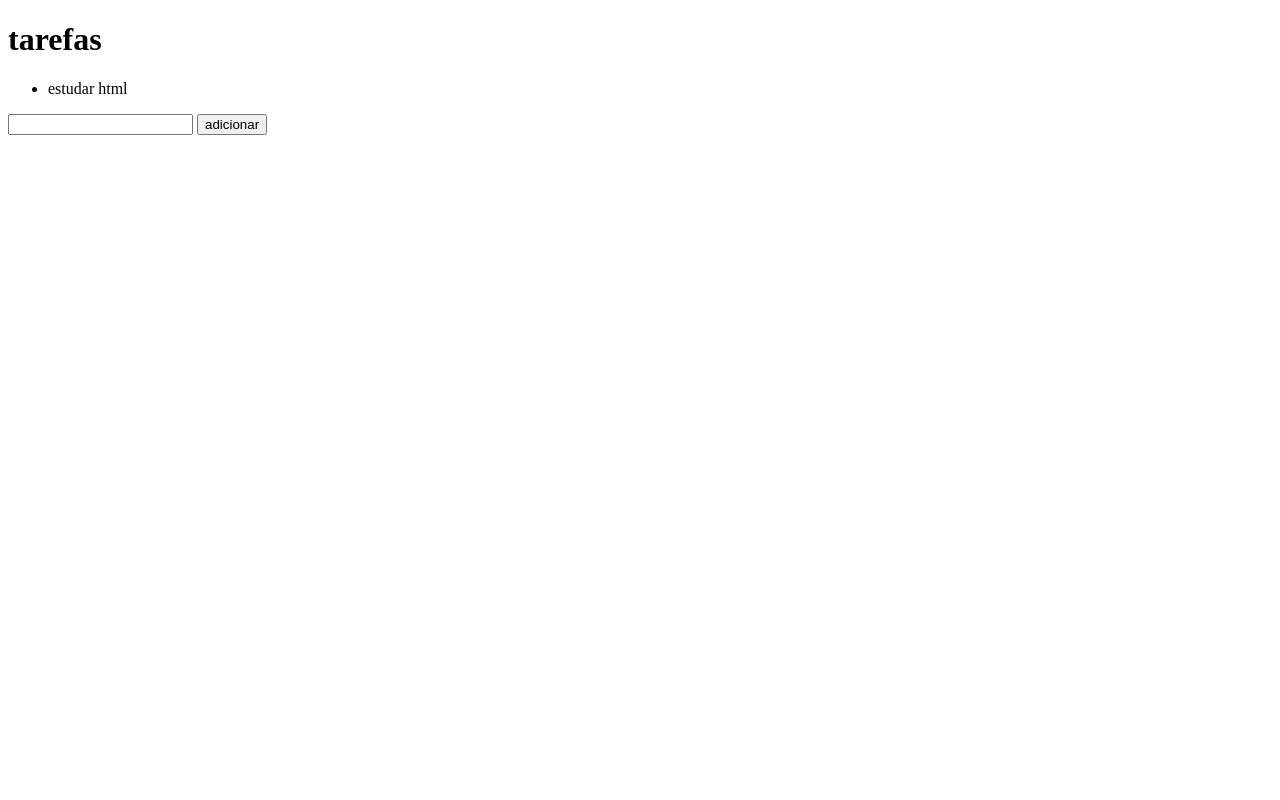
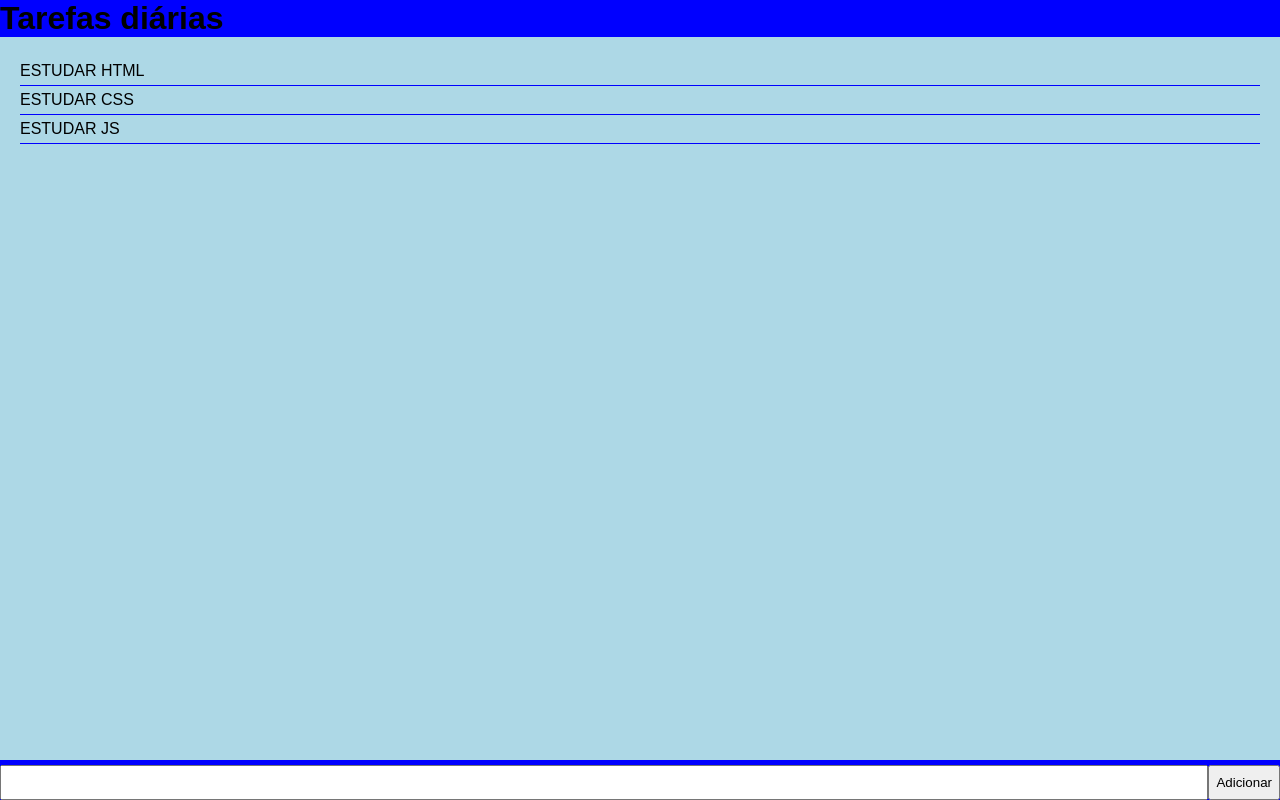
Before and after one commit to Marcos009-spec/lista-de-tarefas, a plain HTML site: page index.html in a window 1280 px wide. Drawn offline with Linux system fonts and the light colour scheme.

Commit message:
Update index.html

```diff
--- a/index.html
+++ b/index.html
@@ -1,31 +1,122 @@
 <!DOCTYPE html>
 <html lang="en">
 <head>
-    <meta charset="UTF-8">
-    <meta name="viewport" content="width=device-width, initial-scale=1.0">
-    <title>Lista de tarefa</title>
+    <title>Minhas tarefas</title>
+
+     <style>
+        *{
+            box-sizing: border-box;
+            margin: 0;
+        }
+     body{
+        border-radius: 10px solid blue;
+        min-height: 100vh;
+        font-family:Arial, Helvetica, sans-serif;
+        display: flex;
+        flex-direction: column;
+        background-color: blue;
+
+     }
+
+       header {
+        background-color: blue;
+        color: white;
+        text-transform: uppercase;
+        font-size: 20px;
+        text-align: center;
+        padding: 10px 0;
+       }
+
+
+
+
+
+
+    main {
+        flex: auto;
+        background:lightblue;
+        padding: 20px;
+        border-radius: 20;
+    }
+     main ul {
+        padding: 0;
+        list-style: none;
+     }
+
+
+     main li {
+        border-bottom: 1px solid blue;
+        padding: 5px 0;
+     }
+footer {
+
+    display: flex;
+    padding-top: 5px
+    ;
+
+}
+
+footer input {
+    flex: auto;
+    padding: 8px;
+}
+
+
+
+     </style>
+
+
+
+
 </head>
 <body>
-    <h1>tarefas</h1>
-    <ul id="tarefa-lista">
-        <li>estudar html</li>
-    </ul>
-    <input type="text" id="nova-tarefa">
-    <button onclick="add()">adicionar</button>
+    <head>
+        <h1>Tarefas diárias</h1>
+    </head>
+    <main>
+        <ul>
+        </ul>
+    </main>
+    <footer>
+        <input type="text">
+        <button onclick="add()">Adicionar</button>
+    </footer>
+
+
 
     <script>
+        // Estado da aplicação
+        const tarefas = [];
+        tarefas.push("ESTUDAR HTML");
+        tarefas.push("ESTUDAR CSS");
+        tarefas.push("ESTUDAR JS");
+        console.log(tarefas);
+
+
+
+
+       // alteradores de estado de aplicação
         function add() {
-            const ul = document.getElementById("tarefa-lista");
-            const input = document.getElementById("nova-tarefa");
+            const input = document.querySelector("input");
             const tarefa = input.value;
+            tarefas.push(tarefa);
+            input.value = "";
+            render();
+        }
+        // mostrar estado na tela
+        function render() {
+            const ul = document.querySelector("ul");
+            ul.innerHTML = null
 
-            if (tarefa.trim() !== '') {
+
+            tarefas.forEach(function(tarefa) {
                 const li = document.createElement("li");
-                li.innerText = tarefa;
+                li.textContent = tarefa;
                 ul.appendChild(li);
-                input.value = ''; // Limpar o campo de entrada após adicionar
-            }
+            })
         }
+        // iniciar
+        render()
     </script>
 </body>
 </html>
```
